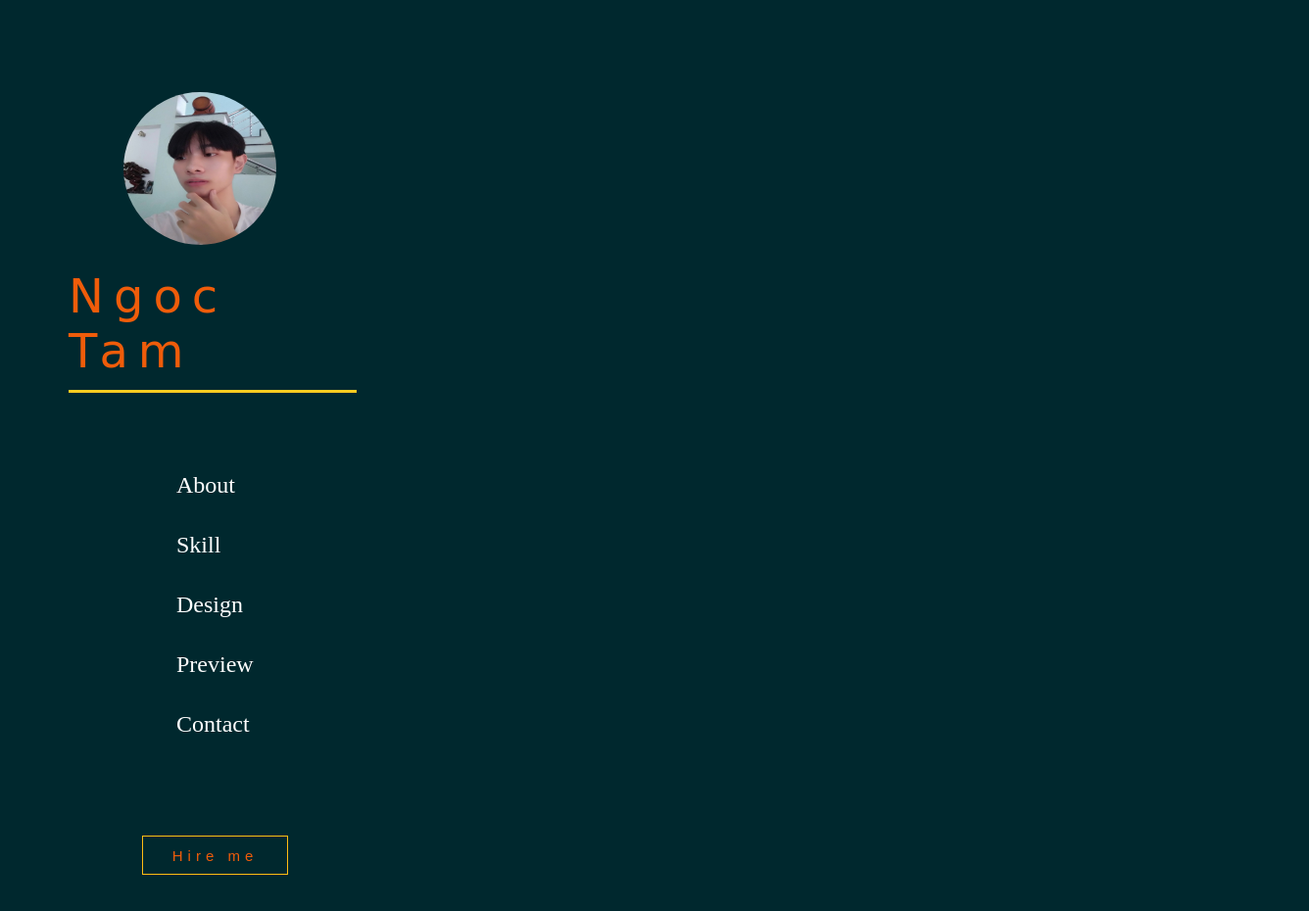
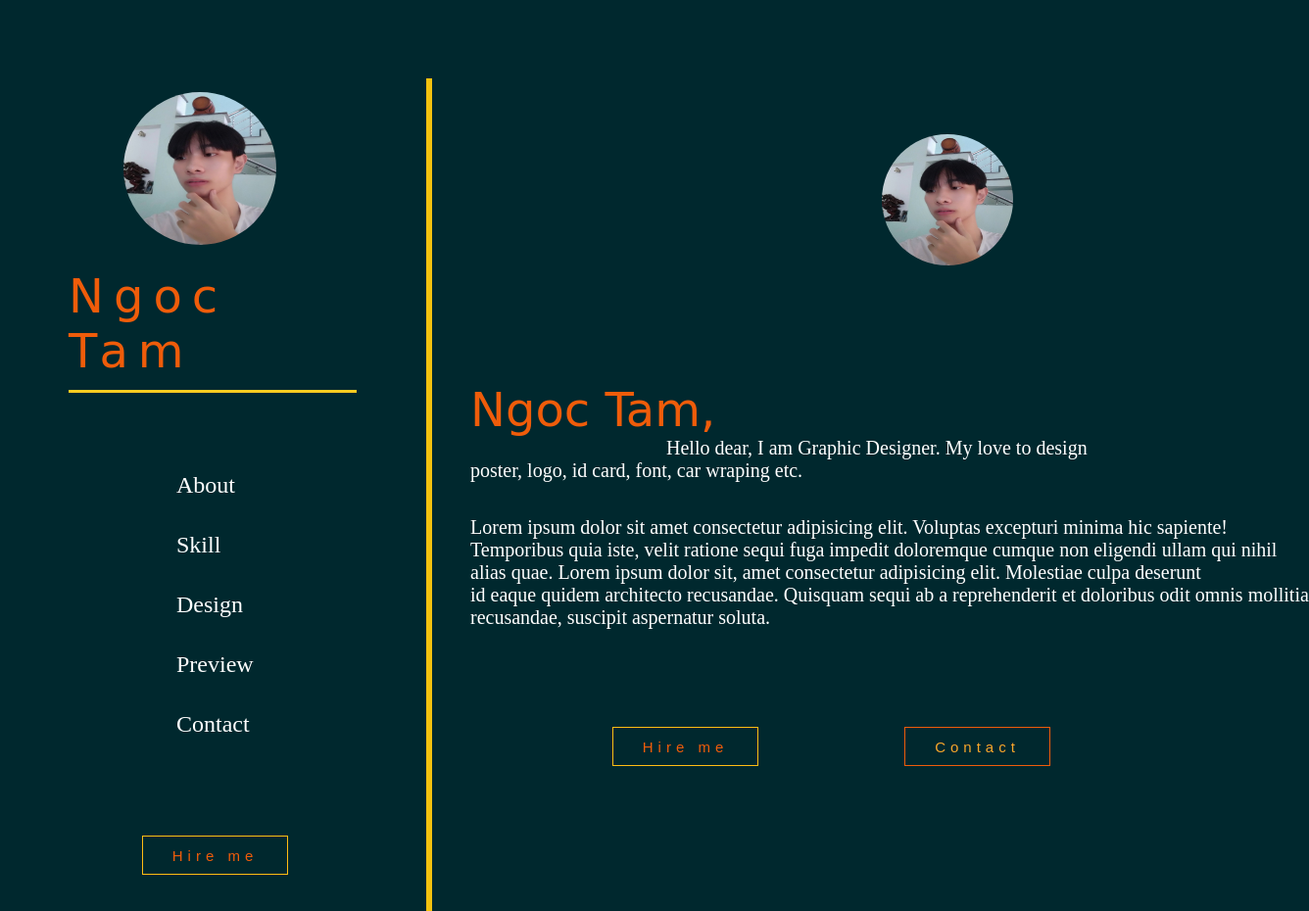
Before and after one commit to DinhNgocTam/Portfolio2, a plain HTML site: page Index.html in a window 1280 px wide. Shown: the whole page at 98% size, 1336 px wide, since content can reach past the window. Before the commit the page ends 893 px from the top, so only its background shows below. Drawn offline with Linux system fonts and the light colour scheme; a web font is replaced by a local one.

Commit message:
Second commit
not clean

```diff
--- a/Index.html
+++ b/Index.html
@@ -13,7 +13,8 @@
     <link rel="stylesheet" href="./assets/css/style.css" />
   </head>
   <body>
-    <header>
+    <header class="header">
+      <div class="body__left">
         <img class="image" src="./assets/images/N TAM.png" alt="" />
         <p class="header__name">Ngoc Tam</p>
         <ul class="nav__list">
@@ -24,6 +25,32 @@
           <li class="nav__items">Contact</li>
         </ul>
         <button class="button__primary">Hire me</button>
+      </div>
+      <div class="body__line"></div>
+      <div class="body__right">
+        <img src="./assets/images/N TAM.png" alt="" />
+        <p id="signa">Ngoc Tam,</p>
+        <p class="desc desc__heading">
+          Hello dear, I am Graphic Designer. My love to design
+        </p>
+        <p class="desc desc__secondary">
+          poster, logo, id card, font, car wraping etc.
+        </p>
+
+        <p class="desc">
+          Lorem ipsum dolor sit amet consectetur adipisicing elit. Voluptas
+          excepturi minima hic sapiente! <br />
+          Temporibus quia iste, velit ratione sequi fuga impedit doloremque
+          cumque non eligendi ullam qui nihil alias quae. Lorem ipsum dolor sit,
+          amet consectetur adipisicing elit. Molestiae culpa deserunt <br />id
+          eaque quidem architecto recusandae. Quisquam sequi ab a reprehenderit
+          et doloribus odit omnis mollitia recusandae, suscipit aspernatur
+          soluta.
+        </p>
+        <div class="temp"></div>
+        <button class="button__primary">Hire me</button>
+        <button class="button__secondary">Contact</button>
+      </div>
     </header>
   </body>
 </html>
--- a/assets/css/style.css
+++ b/assets/css/style.css
@@ -57,4 +57,66 @@ body{
     font-size: 15px;
     margin-left: 145px;
     margin-top: 100px;
+    margin-bottom: 100px;
 }
+
+.header{
+    display: grid;
+    grid-template-columns: 435px 5px 70%;
+}
+
+.body__line{
+    border: 3px solid #F4C20F;
+    width: 0;
+    height: 85%;
+    margin-top: 80px;
+}
+
+.body__right{
+    padding-left: 40px;
+}
+
+.body__right img{
+    width: 134px;
+    height: 134px;
+    border-radius: 50%;
+    margin-top: 137px;
+    margin-left: 420px;
+}
+
+.body__right #signa{
+    font-family: 'Italianno', cursive;
+    font-weight: 400;
+    font-size: 48px;
+    color: #EF5C0A;
+    margin-top: 115px;
+}
+.desc__heading{
+    padding-left: 200px;
+}
+.desc__secondary{
+    padding-bottom: 35px;
+}
+.body__right .desc{
+    color: #FFFFFF;
+    font-weight: 400px;
+    font-size: 20px;
+}
+
+.button__secondary{
+    border: none;
+    background-color: #00282E;
+    color: #F8A62B;
+    border: 1px solid #EF5C0A;
+    width: 149px;
+    height: 40px;
+    letter-spacing: 5px;
+    font-size: 15px;
+    margin-left: 145px;
+    margin-top: 100px;
+    margin-bottom: 100px;
+}
+
+.temp{
+    padding-left: 252px;
+}
```
Lines whose indentation alone changed are shown as unchanged.
